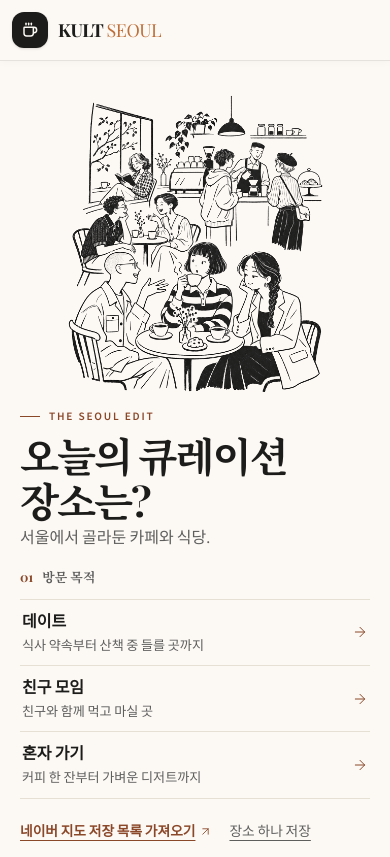
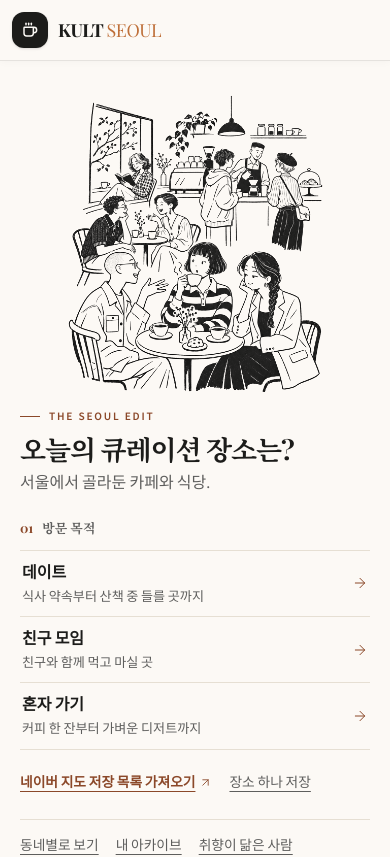
Before and after one commit to hoooong28-cyber/kult, a Next.js app: page / in a window 390 px wide. Shown: the top 857 px of the page. Built offline with nearby package versions, Linux system fonts and the light colour scheme; a web font is replaced by a local one.

Commit message:
Refine KULT mobile home typography and landmarks

```diff
--- a/app/entry.module.css
+++ b/app/entry.module.css
@@ -36,9 +36,9 @@
 .secondary { grid-area: secondary; margin-top: 30px; border-top: 1px solid var(--kult-rule); padding-top: 4px; }
 @media (max-width: 767px) {
   .entry { grid-template-columns: minmax(0, 1fr); grid-template-areas: "cover" "intro" "controls" "secondary"; grid-template-rows: auto; padding: 12px 20px 22px; row-gap: 5px; }
-  .intro h1 { margin: 8px 0 5px; font-size: clamp(2.12rem, 10.4vw, 3.05rem); line-height: 1.1; }
+  .intro h1 { margin: 8px 0 6px; font-size: clamp(1.625rem, 1.2rem + 2vw, 1.875rem); line-height: 1.23; letter-spacing: -.038em; }
   .dek { line-height: 1.4; }
-  .chooser { margin-top: 0; }
+  .chooser { margin-top: 6px; }
   .cover { width: min(70vw, 264px, 33svh); justify-self: center; }
   /* The artwork introduces the home; it should not push neighborhoods off-screen. */
   .entry:has(.chooser[data-purpose-selected]) { grid-template-areas: "intro" "controls" "secondary"; row-gap: 12px; }
--- a/app/page.tsx
+++ b/app/page.tsx
@@ -25,7 +25,7 @@ export default async function HomePage({ searchParams }: Props) {
 
   return <div className={styles.page} lang="ko">
     <Header section="entry" />
-    <main className={styles.entry} aria-labelledby="entry-title">
+    <section className={styles.entry} aria-labelledby="entry-title">
       <div className={styles.intro}>
         <p className={styles.eyebrow} lang="en"><span aria-hidden="true" /> THE SEOUL EDIT</p>
         <h1 id="entry-title">오늘의 큐레이션 장소는?</h1>
@@ -49,6 +49,6 @@ export default async function HomePage({ searchParams }: Props) {
         {(kultMemberSettings() || process.env.NODE_ENV === 'development') && <Link href="/taste-neighbors">취향이 닮은 사람</Link>}
         <Link href="/collections/k-seoul-evenings">K가 고른 서울의 저녁</Link>
       </nav>
-    </main>
+    </section>
   </div>;
 }
```
Also changed, not shown: 2 other files (tests, documents, lock files or other folders).
